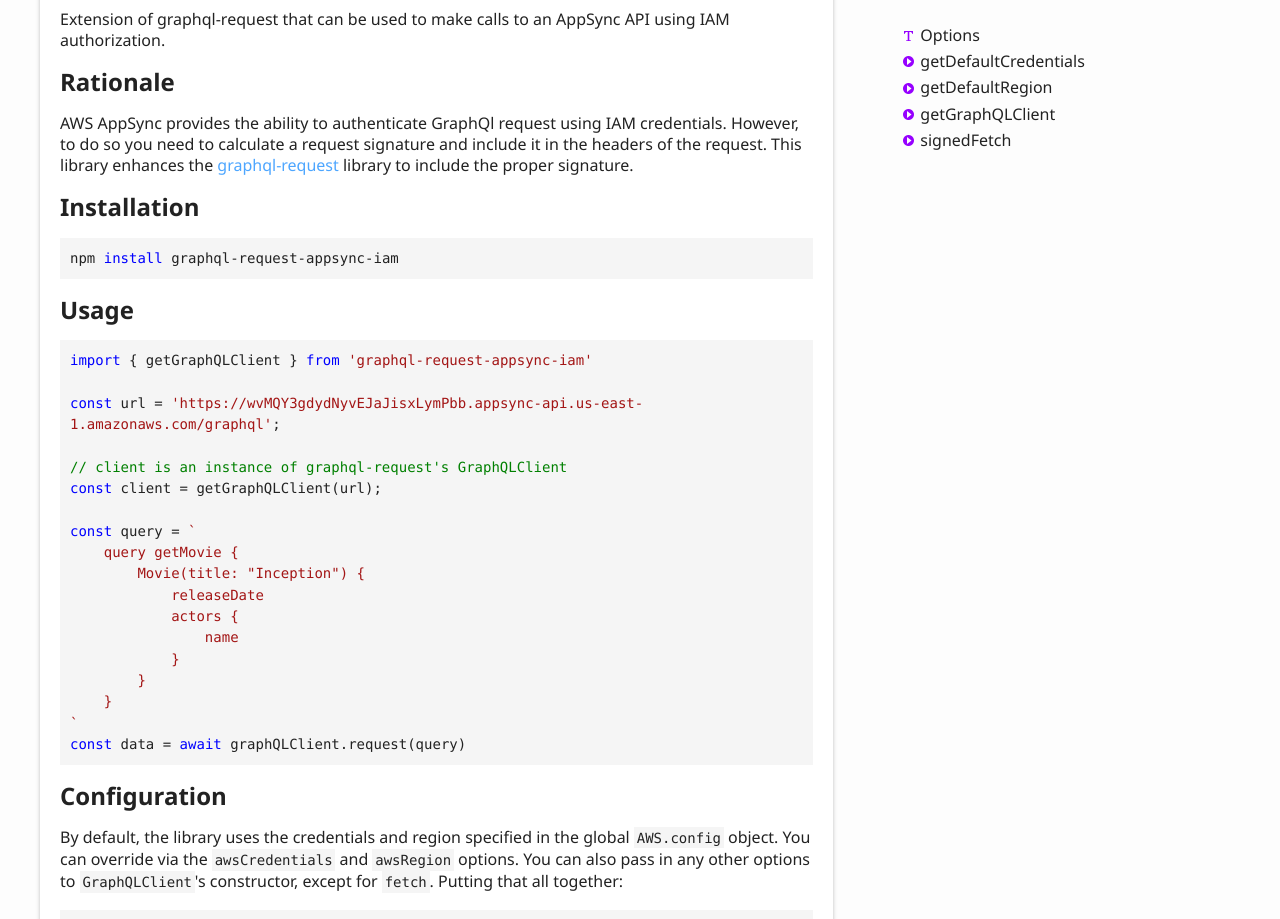
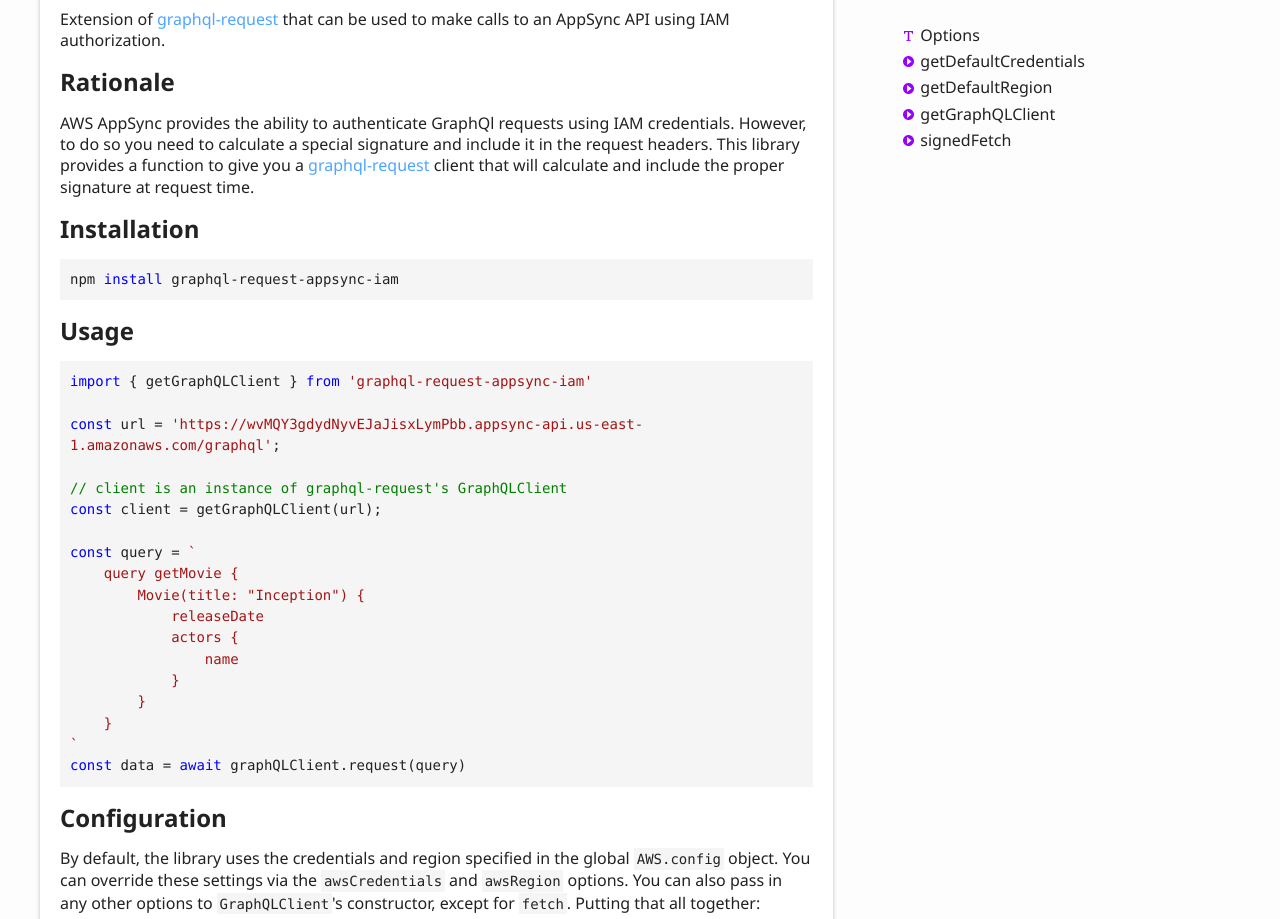
Before and after one commit to stevecaldwell77/graphql-request-appsync-iam-js, a plain HTML site: page index.html in a window 1280 px wide. Shown: the part 249-1168 px from the top of the page. Drawn offline with Linux system fonts and the light colour scheme.

Commit message:
[ci skip] Updates

```diff
--- a/index.html
+++ b/index.html
@@ -67,15 +67,15 @@
 				<a href="#graphql-request-appsync-iam" id="graphql-request-appsync-iam" style="color: inherit; text-decoration: none;">
 					<h1>graphql-request-appsync-iam</h1>
 				</a>
-				<p>Extension of graphql-request that can be used to make calls to an AppSync API using IAM authorization.</p>
+				<p>Extension of <a href="https://github.com/prisma-labs/graphql-request">graphql-request</a> that can be used to make calls to an AppSync API using IAM authorization.</p>
 				<a href="#rationale" id="rationale" style="color: inherit; text-decoration: none;">
 					<h2>Rationale</h2>
 				</a>
-				<p>AWS AppSync provides the ability to authenticate GraphQl request using IAM
-					credentials. However, to do so you need to calculate a request signature and
-					include it in the headers of the request. This library enhances the
-					<a href="https://github.com/prisma-labs/graphql-request">graphql-request</a> library to
-				include the proper signature.</p>
+				<p>AWS AppSync provides the ability to authenticate GraphQl requests using IAM
+					credentials. However, to do so you need to calculate a special signature and
+					include it in the request headers. This library provides a function to give you
+					a <a href="https://github.com/prisma-labs/graphql-request">graphql-request</a> client that
+				will calculate and include the proper signature at request time.</p>
 				<a href="#installation" id="installation" style="color: inherit; text-decoration: none;">
 					<h2>Installation</h2>
 				</a>
@@ -107,9 +107,9 @@
 					<h2>Configuration</h2>
 				</a>
 				<p>By default, the library uses the credentials and region specified in the global
-					<code>AWS.config</code> object. You can override via the <code>awsCredentials</code> and <code>awsRegion</code>
-					options. You can also pass in any other options to <code>GraphQLClient</code>&#39;s
-				constructor, except for <code>fetch</code>. Putting that all together:</p>
+					<code>AWS.config</code> object. You can override these settings via the <code>awsCredentials</code>
+					and <code>awsRegion</code> options. You can also pass in any other options to
+				<code>GraphQLClient</code>&#39;s constructor, except for <code>fetch</code>. Putting that all together:</p>
 				<pre><code class="language-ts"><span class="hljs-keyword">import</span> { GraphQLClient } <span class="hljs-keyword">from</span> <span class="hljs-string">&#x27;graphql-request-appsync-iam&#x27;</span>
 
 <span class="hljs-keyword">const</span> url = <span class="hljs-string">&#x27;https://wvMQY3gdydNyvEJaJisxLymPbb.appsync-api.us-east-1.amazonaws.com/graphql&#x27;</span>;
```
Also changed, not shown: globals.html (+6 -6 lines).
